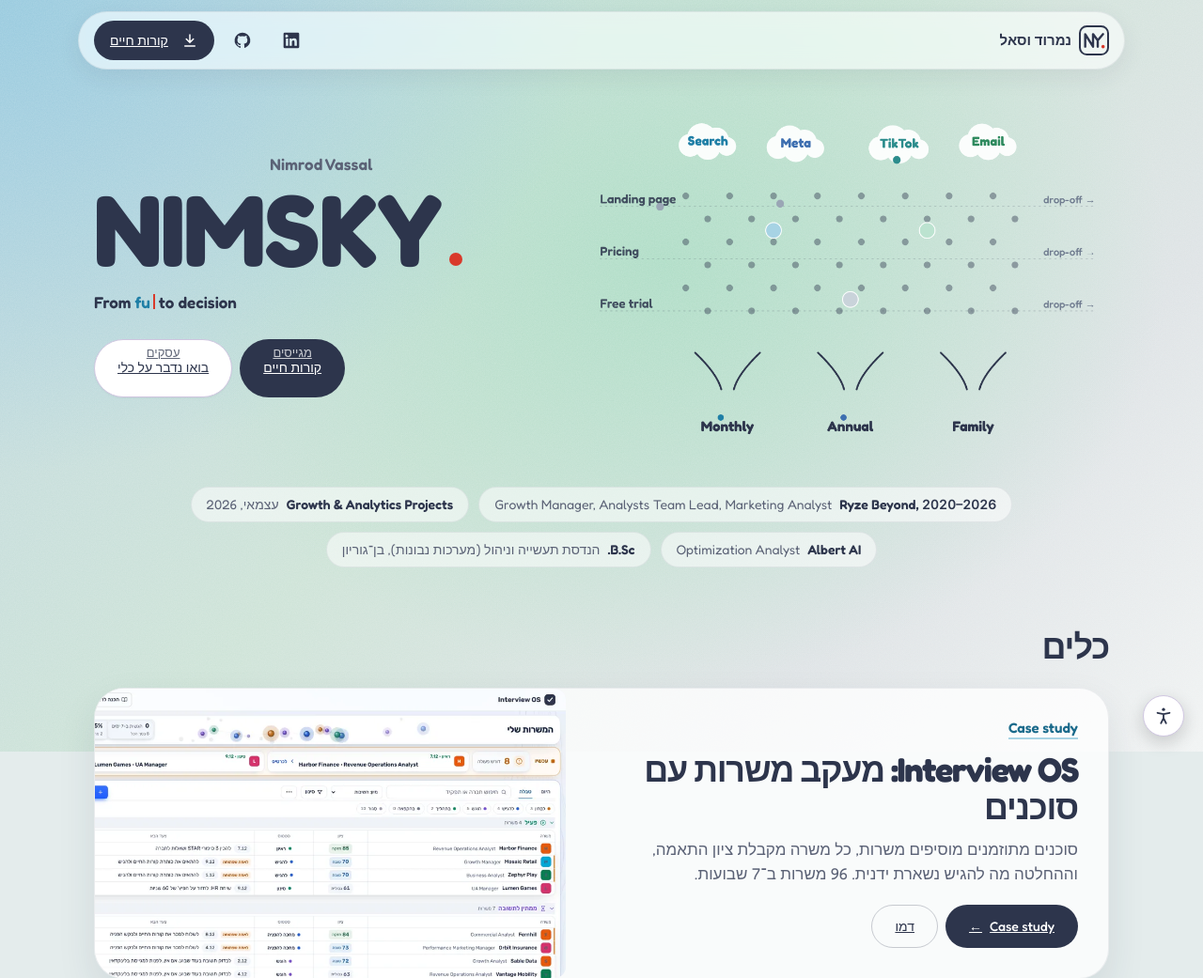
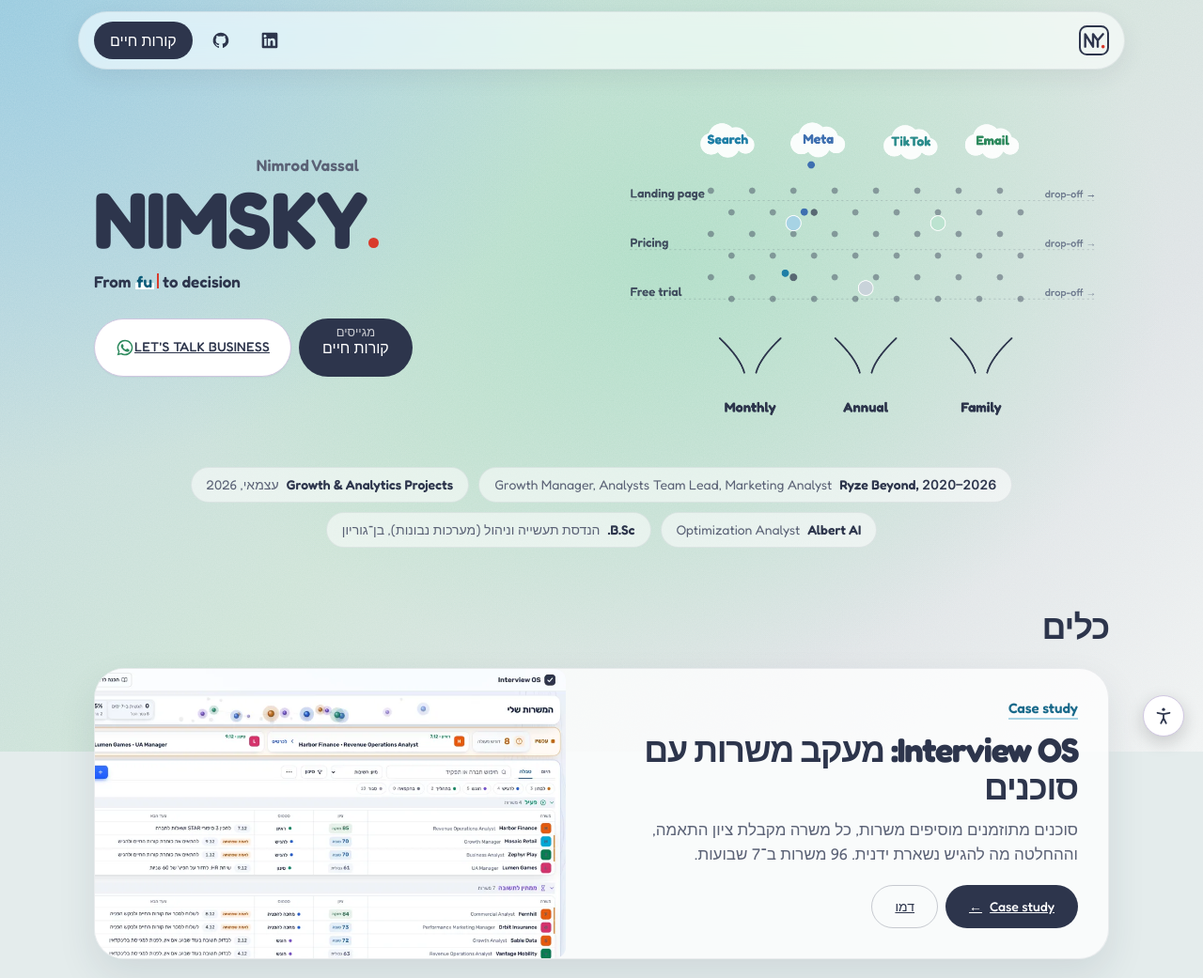
Before and after one commit to nimrodv10-arch/nimrod-showcase, a plain HTML site: page index.html in a window 1280 px wide. Shown: the top 1041 px of the page at 94% size. Drawn offline with Linux system fonts and the light colour scheme; a web font is replaced by a local one.

Commit message:
Hero tweaks: smaller title, steady dot, slower funnel, CV viewer, WhatsApp CTA; generic card titles
Co-Authored-By: Claude Opus 5.5 <noreply@anthropic.com>
Claude-Session: https://claude.ai/code/session_0111db7UG8ebnwzZUUMUR8SW

```diff
--- a/assets/sc-extra.css
+++ b/assets/sc-extra.css
@@ -365,3 +365,20 @@ html.no-motion .sc-rot__c { animation: none; }
 .sc-grid--3 .sc-meta a { display: inline-flex; align-items: center; min-block-size: 44px; }
 .sc-who { font-size: 13px; }
 @media (max-width: 767px) { .sj-row { grid-template-columns: repeat(3, minmax(0,1fr)) !important; gap: 8px; } .sj:nth-child(2), .sj:nth-child(4) { display: none; } .sj:nth-child(5) { grid-column: auto !important; } .sj { padding: 10px 8px; min-block-size: 130px; } .sc-journey { padding: 14px 12px 30px; } }
+
+/* 25.11 tweaks */
+.sc-hero.sc-hero--e { column-gap: clamp(48px, 8vw, 110px) !important; }
+.sc-hero--e h1.sc-stage__title { font-size: clamp(52px, 6.6vw, 92px) !important; }
+.sc-stage__title .fx-dot { margin-inline-start: .02em !important; animation: fxDot 420ms cubic-bezier(.34,1.56,.64,1) forwards !important; animation-delay: calc(var(--n, 6) * 38ms + 320ms) !important; }
+.sc-rot__w { color: #0B5A78 !important; background: linear-gradient(transparent 58%, rgba(255,255,255,.9) 58%, rgba(255,255,255,.9) 92%, transparent 92%); padding-inline: 2px; }
+.sc-top__name { margin-inline-end: auto; }
+.sc-wa { gap: 8px; font-family: var(--font-hand) !important; letter-spacing: .02em; }
+.sc-wa svg { inline-size: 20px; block-size: 20px; color: #2E8A5E; flex: none; }
+.sc-cv { border: 0; padding: 0; border-radius: 16px; max-inline-size: min(760px, 94vw); max-block-size: 92vh; overflow: auto; background: #fff; box-shadow: 0 30px 80px rgba(31,48,64,.35); }
+.sc-cv::backdrop { background: rgba(31,40,56,.55); backdrop-filter: blur(3px); }
+.sc-cv img { display: block; inline-size: 100%; block-size: auto; }
+.sc-cv__x { position: sticky; top: 8px; float: left; margin: 8px; inline-size: 44px; block-size: 44px; border-radius: 50%; border: 0; background: var(--ink); color: #fff; font: 600 24px/1 var(--font-sans); cursor: pointer; z-index: 1; }
+.sc-cv__x:focus-visible { outline: 3px solid #1F6FC5; outline-offset: 2px; }
+button.nd-btn { cursor: pointer; font: inherit; }
+.sc-cta--two .sc-wa { flex-direction: row !important; padding-inline: 22px; }
+@media (max-width: 860px) { .sc-hero--e h1.sc-stage__title { font-size: 15vw !important; } }
--- a/assets/sc-extra.js
+++ b/assets/sc-extra.js
@@ -205,16 +205,16 @@
   var F = [{ x: 270, l: 'Monthly', s: [] }, { x: 505, l: 'Annual', s: [] }, { x: 740, l: 'Family', s: [] }];
   var TOP = 470, MOUTH = 62, NECK = 12, BOT = 540;
   function cloud(cx, cy, s) { x.fillStyle = 'rgba(255,255,255,.92)'; x.beginPath(); [[-34, 6, 22], [-12, -8, 28], [16, -4, 24], [36, 8, 18], [0, 10, 24]].forEach(function (k) { x.moveTo(cx + k[0] * s + k[2] * s, cy + k[1] * s); x.arc(cx + k[0] * s, cy + k[1] * s, k[2] * s, 0, 7); }); x.fill(); }
-  function cpos(ch) { return { x: ch.x + Math.sin(t / 140 + ch.x) * 10, y: 70 + Math.sin(t / 110 + ch.x * 2) * 3 }; }
+  function cpos(ch) { return { x: ch.x + Math.sin(t / 220 + ch.x) * 8, y: 70 + Math.sin(t / 170 + ch.x * 2) * 3 }; }
   function spawn() { var ch = CH[(Math.random() * 4) | 0], p = cpos(ch); ch.pulse = 1; B.push({ x: p.x + rnd(-14, 14), y: p.y + 26, vx: rnd(-.5, .5), vy: .4, r: 7.5, st: 0, a: 1, e: 0, c: ch.c, cc: ch.c }); }
   function hit(b, p) { var dx = b.x - p.x, dy = b.y - p.y, d = Math.hypot(dx, dy), m = b.r + p.r; if (d < m && d > 0) { var nx = dx / d, ny = dy / d; b.x = p.x + nx * m; b.y = p.y + ny * m; var dot = b.vx * nx + b.vy * ny; if (dot < 0) { b.vx -= 1.55 * dot * nx; b.vy -= 1.55 * dot * ny; b.vx *= .92; b.vy *= .92; b.vx += rnd(-.15, .15); p.h = 1; } } }
   function step() {
     for (var i = B.length - 1; i >= 0; i--) { var b = B[i];
-      if (b.st === 0) { b.vy = Math.min(b.vy + .1, 3.8); b.x += b.vx; b.y += b.vy; pegs.forEach(function (p) { hit(b, p); }); bump.forEach(function (p) { hit(b, p); });
+      if (b.st === 0) { b.vy = Math.min(b.vy + .06, 2.4); b.x += b.vx; b.y += b.vy; pegs.forEach(function (p) { hit(b, p); }); bump.forEach(function (p) { hit(b, p); });
         if (b.x < 150) { b.x = 150; b.vx = Math.abs(b.vx) * .6; } if (b.x > W - 150) { b.x = W - 150; b.vx = -Math.abs(b.vx) * .6; }
-        if (b.e < bands.length && b.y > bands[b.e].y) { if (Math.random() < bands[b.e].p) { b.st = 3; b.vx = (b.x < 505 ? -1 : 1) * rnd(5, 6.5); b.vy = rnd(-1.6, -.4); b.c = '#9AA6B5'; } b.e++; }
+        if (b.e < bands.length && b.y > bands[b.e].y) { if (Math.random() < bands[b.e].p) { b.st = 3; b.vx = (b.x < 505 ? -1 : 1) * rnd(3, 4); b.vy = rnd(-1, -.3); b.c = '#9AA6B5'; } b.e++; }
         if (b.st === 0 && b.y > TOP) { var f0 = F[0]; F.forEach(function (f) { if (Math.abs(b.x - f.x) < Math.abs(b.x - f0.x)) f0 = f; }); b.st = 1; b.f = f0; }
-      } else if (b.st === 1) { b.x += (b.f.x - b.x) * .08; b.y += 2.2; if (b.y > BOT) { if (b.f.s.length >= 24) b.f.s.splice(0, 3); b.f.s.push(b.cc); B.splice(i, 1); } }
+      } else if (b.st === 1) { b.x += (b.f.x - b.x) * .06; b.y += 1.4; if (b.y > BOT) { if (b.f.s.length >= 24) b.f.s.splice(0, 3); b.f.s.push(b.cc); B.splice(i, 1); } }
       else { b.vy += .03; b.y += b.vy; b.x += b.vx; b.vx *= .996; if (b.x < 40 || b.x > W - 40) b.a -= .06; if (b.a <= 0 || b.x < -10 || b.x > W + 10) B.splice(i, 1); }
     }
   }
@@ -231,8 +231,8 @@
       f.s.forEach(function (q, i) { x.beginPath(); x.arc(f.x + ((i % 3) - 1) * 13, BOT + 54 - Math.floor(i / 3) * 12, 6, 0, 7); x.fillStyle = q; x.fill(); }); });
     B.forEach(function (b) { x.globalAlpha = Math.max(0, b.a); x.beginPath(); x.arc(b.x, b.y, b.r, 0, 7); x.fillStyle = b.c; x.fill(); x.globalAlpha = 1; });
   }
-  function loop() { t++; if (t % 42 === 0) spawn(); step(); draw(); raf = requestAnimationFrame(loop); }
-  function still() { for (var s = 0; s < 2400; s++) { t++; if (s % 42 === 0) spawn(); step(); } draw(); }
+  function loop() { t++; if (t % 72 === 0) spawn(); step(); draw(); raf = requestAnimationFrame(loop); }
+  function still() { for (var s = 0; s < 2400; s++) { t++; if (s % 72 === 0) spawn(); step(); } draw(); }
   function start() { if (raf) return; if (off()) { still(); return; } loop(); }
   function stop() { if (raf) { cancelAnimationFrame(raf); raf = null; } }
   var io = new IntersectionObserver(function (es) { es.forEach(function (e) { e.isIntersecting ? start() : stop(); }); }, { threshold: .15 });
@@ -271,3 +271,10 @@
   }
   setTimeout(function () { del = true; tick(); }, 2600);
 })();
+
+/* CV viewer: opens over the page, no download link */
+(function () {
+  var d = document.querySelector('.sc-cv'); if (!d || !d.showModal) return;
+  document.addEventListener('click', function (e) { var b = e.target.closest('[data-cv]'); if (!b) return; e.preventDefault(); d.showModal(); });
+  d.addEventListener('click', function (e) { if (e.target === d || e.target.closest('.sc-cv__x')) d.close(); });
+})();
--- a/index.html
+++ b/index.html
@@ -971,10 +971,10 @@ body { margin: 0; padding: var(--space-5); }
 <div class="nd-landing">
   <nav class="sc-top" aria-label="קישורים מהירים">
     <div class="sc-top__in">
-      <a class="sc-top__name" href="#top"><svg class="sc-mark" viewBox="0 0 48 48" aria-hidden="true"><rect x="1.5" y="1.5" width="45" height="45" rx="11" fill="none" stroke="currentColor" stroke-width="3"/><path d="M10 34V14l12.5 20V14l7.5 10 8.5-10M30 24v10" fill="none" stroke="currentColor" stroke-width="3.6" stroke-linecap="round" stroke-linejoin="round"/><circle cx="38.5" cy="34" r="2.7" fill="#D93A2B"/></svg>נמרוד וסאל</a>
+      <a class="sc-top__name" href="#top" aria-label="נמרוד וסאל, לראש העמוד"><svg class="sc-mark" viewBox="0 0 48 48" aria-hidden="true"><rect x="1.5" y="1.5" width="45" height="45" rx="11" fill="none" stroke="currentColor" stroke-width="3"/><path d="M10 34V14l12.5 20V14l7.5 10 8.5-10M30 24v10" fill="none" stroke="currentColor" stroke-width="3.6" stroke-linecap="round" stroke-linejoin="round"/><circle cx="38.5" cy="34" r="2.7" fill="#D93A2B"/></svg></a>
       <a class="sc-ico" href="https://linkedin.com/in/nimrod-vassal" target="_blank" rel="noopener" aria-label="לינקדאין"><svg viewBox="0 0 24 24" fill="currentColor" aria-hidden="true"><path d="M20.4 2H3.6A1.6 1.6 0 0 0 2 3.6v16.8A1.6 1.6 0 0 0 3.6 22h16.8a1.6 1.6 0 0 0 1.6-1.6V3.6A1.6 1.6 0 0 0 20.4 2ZM8 19H5V9.5h3V19ZM6.5 8.2a1.8 1.8 0 1 1 0-3.5 1.8 1.8 0 0 1 0 3.5ZM19 19h-3v-4.6c0-1.1 0-2.5-1.5-2.5s-1.8 1.2-1.8 2.4V19h-3V9.5h2.9v1.3a3.2 3.2 0 0 1 2.8-1.6c3 0 3.6 2 3.6 4.6V19Z"/></svg></a>
       <a class="sc-ico sc-ico--gh" href="https://github.com/nimrodv10-arch" target="_blank" rel="noopener" aria-label="GitHub"><svg viewBox="0 0 24 24" fill="currentColor" aria-hidden="true"><path d="M12 2a10 10 0 0 0-3.2 19.5c.5.1.7-.2.7-.5v-1.7c-2.8.6-3.4-1.3-3.4-1.3-.5-1.2-1.1-1.5-1.1-1.5-.9-.6.1-.6.1-.6 1 .1 1.5 1 1.5 1 .9 1.5 2.3 1.1 2.9.8.1-.6.3-1.1.6-1.3-2.2-.3-4.6-1.1-4.6-5a3.9 3.9 0 0 1 1-2.7 3.6 3.6 0 0 1 .1-2.7s.8-.3 2.8 1a9.6 9.6 0 0 1 5 0c1.9-1.3 2.8-1 2.8-1 .5 1.4.2 2.4.1 2.7a3.9 3.9 0 0 1 1 2.7c0 3.9-2.3 4.7-4.6 5 .4.3.7.9.7 1.9V21c0 .3.2.6.7.5A10 10 0 0 0 12 2Z"/></svg></a>
-      <a class="nd-btn nd-btn--primary" href="assets/Nimrod_Vassal_CV.pdf" download><svg class="bi" viewBox="0 0 24 24" fill="none" stroke="currentColor" stroke-width="2" stroke-linecap="round" aria-hidden="true"><path d="M12 4v11m-5-5 5 5 5-5M5 20h14"/></svg>קורות חיים</a>
+      <button type="button" class="nd-btn nd-btn--primary" data-cv aria-haspopup="dialog">קורות חיים</button>
     </div>
   </nav>
   <main class="sc-wrap" id="top">
@@ -985,8 +985,8 @@ body { margin: 0; padding: var(--space-5); }
         <h1 class="fx-type sc-stage__title" dir="ltr" lang="en">NIMSKY</h1>
         <p class="sc-rot" dir="ltr" lang="en">From <span class="sc-rot__w" data-words="click|data|funnel">click</span><span class="sc-rot__c" aria-hidden="true"></span> to decision</p>
         <div class="sc-cta sc-cta--two">
-          <a class="nd-btn nd-btn--primary" href="assets/Nimrod_Vassal_CV.pdf" download><span class="sc-who">מגייסים</span>קורות חיים</a>
-          <a class="nd-btn nd-btn--secondary" href="#contact" data-topic="פרויקט"><span class="sc-who">עסקים</span>בואו נדבר על כלי</a>
+          <button type="button" class="nd-btn nd-btn--primary" data-cv aria-haspopup="dialog"><span class="sc-who">מגייסים</span>קורות חיים</button>
+          <a class="nd-btn nd-btn--secondary sc-wa" href="https://wa.me/972542009594?text=%D7%94%D7%99%D7%99%20%D7%A0%D7%9E%D7%A8%D7%95%D7%93%2C%20%D7%94%D7%92%D7%A2%D7%AA%D7%99%20%D7%9E%D7%94%D7%90%D7%AA%D7%A8" target="_blank" rel="noopener" dir="ltr" lang="en"><svg viewBox="0 0 24 24" fill="currentColor" aria-hidden="true"><path d="M12 2a10 10 0 0 0-8.6 15.1L2 22l5-1.3A10 10 0 1 0 12 2Zm0 18.2a8.2 8.2 0 0 1-4.2-1.2l-.3-.2-3 .8.8-2.9-.2-.3A8.2 8.2 0 1 1 12 20.2Zm4.5-6.1c-.2-.1-1.5-.7-1.7-.8-.2-.1-.4-.1-.6.1l-.8 1c-.1.2-.3.2-.5.1a6.7 6.7 0 0 1-3.3-2.9c-.2-.4.2-.4.7-1.3.1-.2 0-.3 0-.4l-.8-1.9c-.2-.5-.4-.4-.6-.4h-.5a1 1 0 0 0-.7.3 3 3 0 0 0-.9 2.2 5.2 5.2 0 0 0 1.1 2.7 11.9 11.9 0 0 0 4.6 4c1.7.7 2.4.8 3.2.7a2.8 2.8 0 0 0 1.8-1.3 2.3 2.3 0 0 0 .2-1.3c-.1-.1-.3-.2-.5-.3Z"/></svg>LET'S TALK BUSINESS</a>
         </div>
       </div>
     </header>
@@ -1013,9 +1013,8 @@ body { margin: 0; padding: var(--space-5); }
     <div class="sc-grid sc-grid--3">
       <article class="sc-card sc-card--pink">
         <a class="sc-shot" href="tools/ua-dashboard/" aria-label="לדשבורד ה-UA"><img src="assets/ua-dashboard.webp" alt="צילום מסך של דשבורד ה-UA" width="960" height="600" loading="lazy"></a>
-        <h3>דשבורד UA לביטוח דיגיטלי</h3>
+        <h3>דשבורד קמפיינים</h3>
         <p class="sc-q">באיזה קמפיין כדאי להשקיע את השקל הבא?</p>
-        <span class="sc-meta">מבוסס על מחקר ציבורי. המספרים מדומים.</span>
         <a class="nd-btn nd-btn--secondary sc-go" href="tools/ua-dashboard/">לפתוח <span class="sc-arrow" aria-hidden="true">←</span></a>
       </article>
       <article class="sc-card sc-card--green">
@@ -1027,7 +1026,7 @@ body { margin: 0; padding: var(--space-5); }
       </article>
       <article class="sc-card sc-card--blue">
         <a class="sc-shot" href="https://plotwist-art.netlify.app/" target="_blank" rel="noopener" aria-label="לאתר Plotwist"><img src="assets/plotwist.webp" alt="צילום מסך של אתר Plotwist" width="960" height="600" loading="lazy"></a>
-        <h3>Plotwist: חנות מתנות</h3>
+        <h3>אתר מכירה למותג מתנות</h3>
         <p class="sc-q">איך גולש הופך לבקשת סקיצה?</p>
         <span class="sc-meta">אתר חי, עם הזמנה בוואטסאפ.</span>
         <a class="nd-btn nd-btn--secondary sc-go" href="https://plotwist-art.netlify.app/" target="_blank" rel="noopener">לפתוח <span class="sc-arrow" aria-hidden="true">←</span></a>
@@ -1103,9 +1102,10 @@ body { margin: 0; padding: var(--space-5); }
 
     <footer class="sc-foot">
       <span>נבנה עם Claude. החברות והנתונים בכלים בדויים.</span>
-      <span><a href="assets/Nimrod_Vassal_CV.pdf" download>קורות חיים (PDF)</a><a href="accessibility.html">הצהרת נגישות</a><a href="privacy.html">פרטיות</a></span>
+      <span><a href="#" data-cv>קורות חיים</a><a href="accessibility.html">הצהרת נגישות</a><a href="privacy.html">פרטיות</a></span>
     </footer>
   </main>
+  <dialog class="sc-cv" aria-label="קורות חיים"><button type="button" class="sc-cv__x" aria-label="סגירה">×</button><img src="assets/cv-1.webp" alt="קורות החיים של נמרוד וסאל" width="910" height="1287" loading="lazy"></dialog>
 </div>
 <link rel="stylesheet" href="assets/sc-fx.css">
 <link rel="stylesheet" href="assets/sc-extra.css">
```
Also changed, not shown: assets/cv-1.webp (added).
